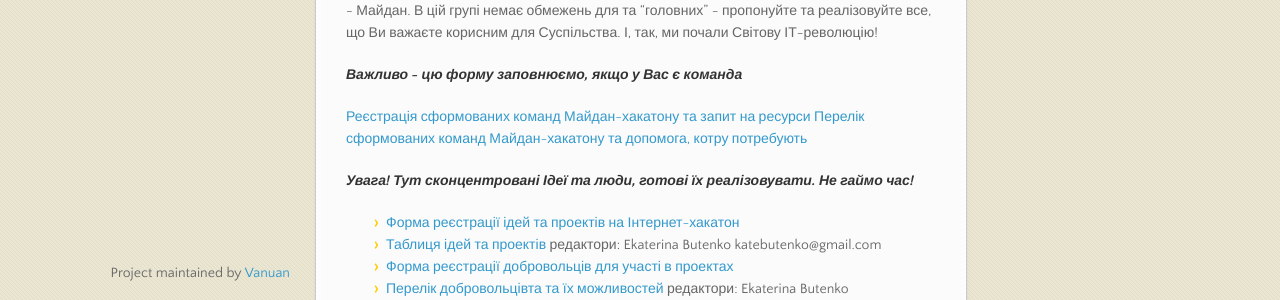
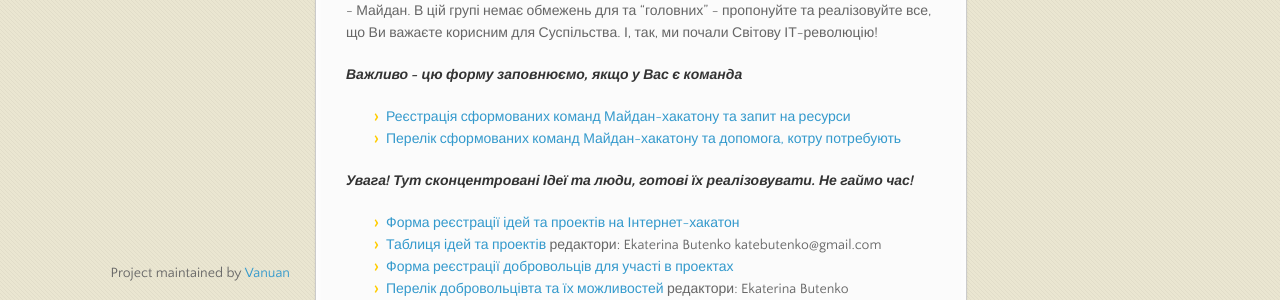
Before and after one commit to Maidan-hackaton/maidan-hackaton.github.io, a Jekyll site: the page built from test2.md, in a window 1280 px wide. Shown: the part 525-825 px from the top of the page. Built offline with Jekyll 4.4.1, drawn with Linux system fonts in a browser that asks for light colours; nearby versions of some CDN libraries.

```diff
--- a/test2.md
+++ b/test2.md
@@ -18,8 +18,8 @@ title: Maidan-hakaton
 
 ***Важливо - цю форму заповнюємо, якщо у Вас є команда***
 
-[Реєстрація сформованих команд Майдан-хакатону та запит на ресурси](http://goo.gl/RkK5LP)
-[Перелік сформованих команд Майдан-хакатону та допомога, котру потребують](http://goo.gl/bsp1St)
+* [Реєстрація сформованих команд Майдан-хакатону та запит на ресурси](http://goo.gl/RkK5LP)
+* [Перелік сформованих команд Майдан-хакатону та допомога, котру потребують](http://goo.gl/bsp1St)
 
 ***Увага! Тут сконцентровані Ідеї та люди, готові їх реалізовувати. Не гаймо час!***
 
```
